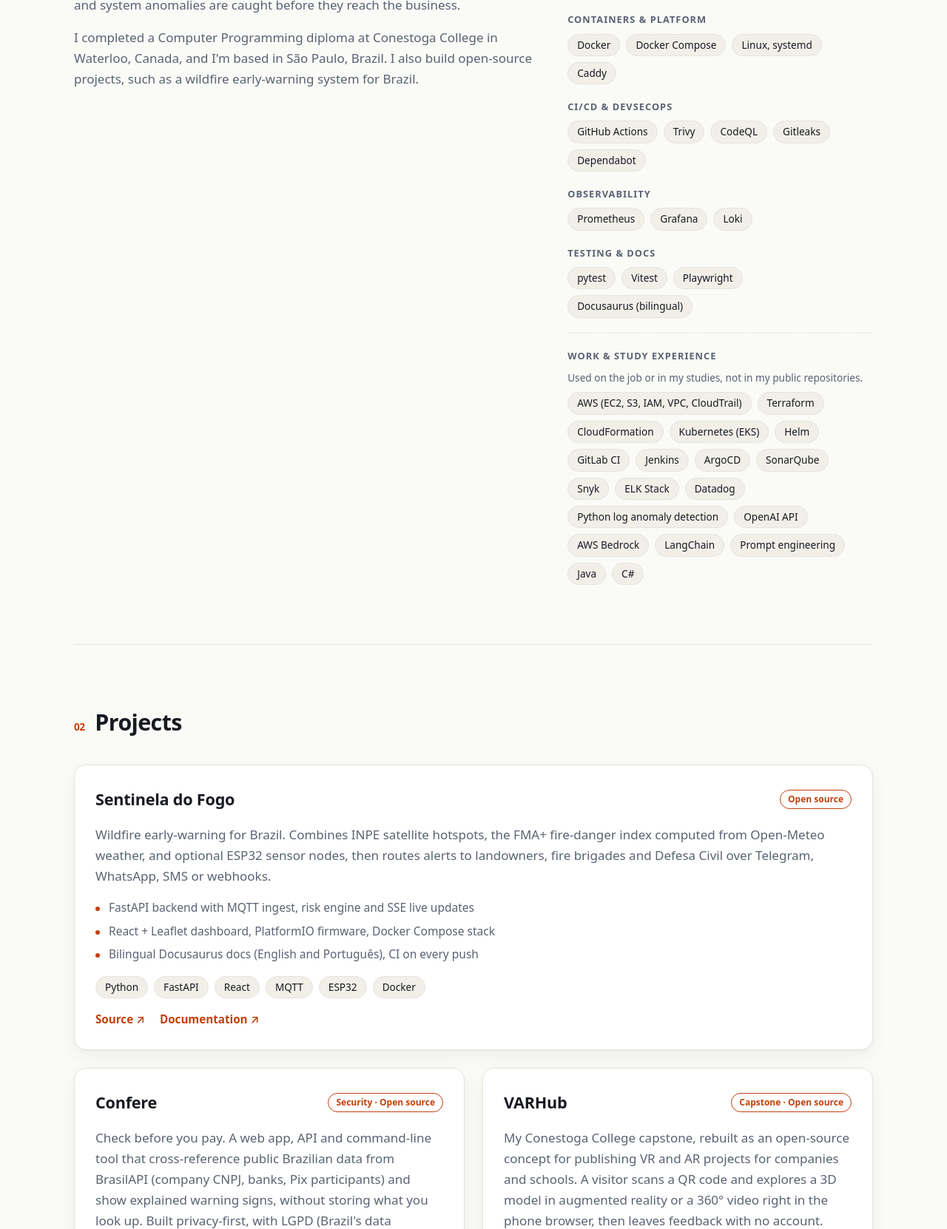
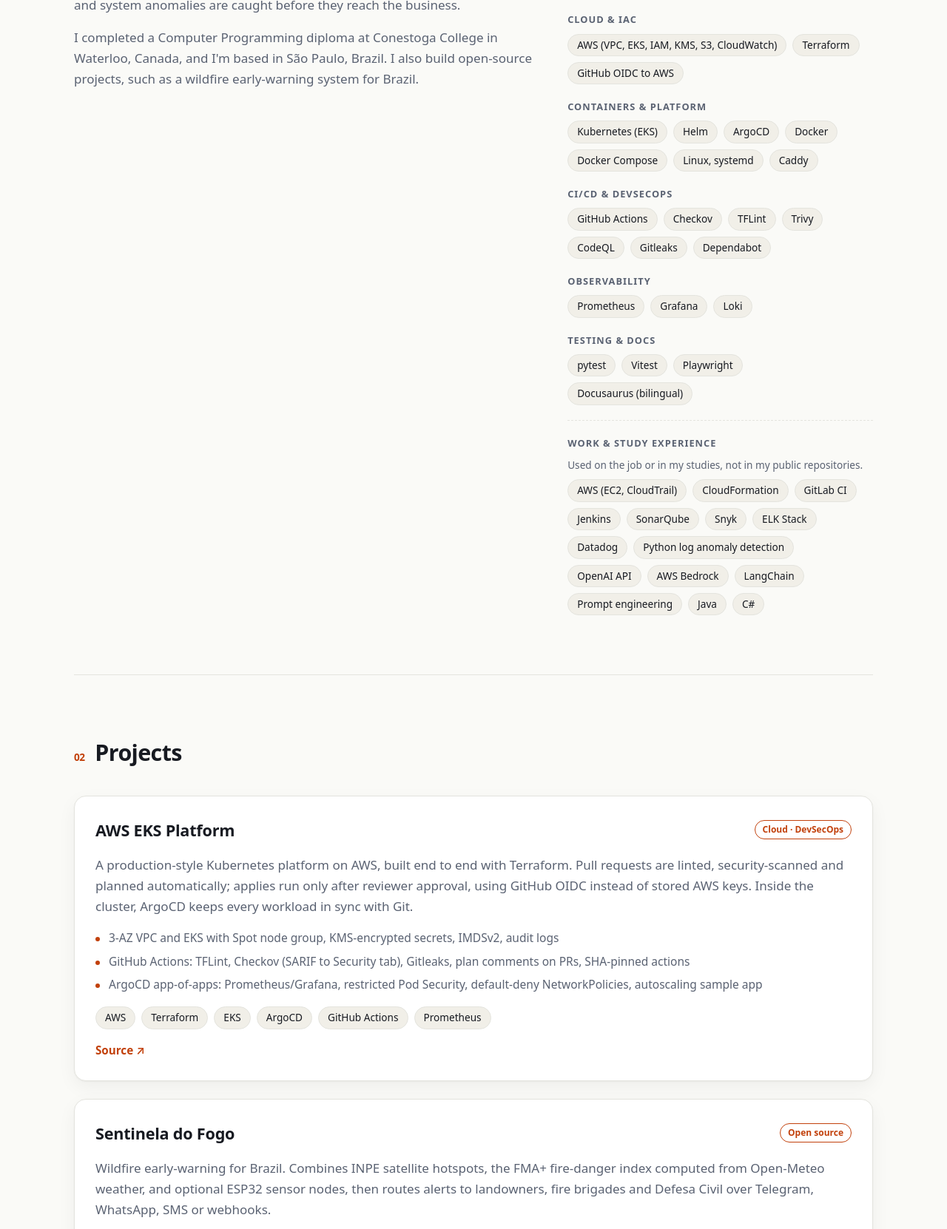
Before and after one commit to EttoreCSenatore/Portifolio, a plain HTML site: page index.html in a window 1280 px wide. Shown: the part 1125-2787 px from the top of the page at 74% size. Drawn offline with Linux system fonts and the light colour scheme.

Commit message:
Projects: add AWS EKS Platform; move AWS/Terraform/EKS/ArgoCD to public skills
Co-Authored-By: Claude Opus 5.5 <noreply@anthropic.com>
Claude-Session: https://claude.ai/code/session_01YTaZbAkTZeP4vwoisCkjhS

```diff
--- a/index.html
+++ b/index.html
@@ -63,11 +63,12 @@
         <div class="skills" aria-label="Skills">
           <div><h3>Development</h3><ul class="chips"><li>Python</li><li>TypeScript</li><li>Go</li><li>Rust</li><li>C/C++ (ESP32)</li><li>Bash</li><li>SQL</li><li>FastAPI</li><li>Node.js, Express</li><li>React</li><li>Svelte</li><li>Three.js</li></ul></div>
           <div><h3>Data &amp; messaging</h3><ul class="chips"><li>PostgreSQL</li><li>SQLite</li><li>RabbitMQ</li><li>MQTT</li></ul></div>
-          <div><h3>Containers &amp; platform</h3><ul class="chips"><li>Docker</li><li>Docker Compose</li><li>Linux, systemd</li><li>Caddy</li></ul></div>
-          <div><h3>CI/CD &amp; DevSecOps</h3><ul class="chips"><li>GitHub Actions</li><li>Trivy</li><li>CodeQL</li><li>Gitleaks</li><li>Dependabot</li></ul></div>
+          <div><h3>Cloud &amp; IaC</h3><ul class="chips"><li>AWS (VPC, EKS, IAM, KMS, S3, CloudWatch)</li><li>Terraform</li><li>GitHub OIDC to AWS</li></ul></div>
+          <div><h3>Containers &amp; platform</h3><ul class="chips"><li>Kubernetes (EKS)</li><li>Helm</li><li>ArgoCD</li><li>Docker</li><li>Docker Compose</li><li>Linux, systemd</li><li>Caddy</li></ul></div>
+          <div><h3>CI/CD &amp; DevSecOps</h3><ul class="chips"><li>GitHub Actions</li><li>Checkov</li><li>TFLint</li><li>Trivy</li><li>CodeQL</li><li>Gitleaks</li><li>Dependabot</li></ul></div>
           <div><h3>Observability</h3><ul class="chips"><li>Prometheus</li><li>Grafana</li><li>Loki</li></ul></div>
           <div><h3>Testing &amp; docs</h3><ul class="chips"><li>pytest</li><li>Vitest</li><li>Playwright</li><li>Docusaurus (bilingual)</li></ul></div>
-          <div class="exp"><h3>Work &amp; study experience</h3><p class="note">Used on the job or in my studies, not in my public repositories.</p><ul class="chips"><li>AWS (EC2, S3, IAM, VPC, CloudTrail)</li><li>Terraform</li><li>CloudFormation</li><li>Kubernetes (EKS)</li><li>Helm</li><li>GitLab CI</li><li>Jenkins</li><li>ArgoCD</li><li>SonarQube</li><li>Snyk</li><li>ELK Stack</li><li>Datadog</li><li>Python log anomaly detection</li><li>OpenAI API</li><li>AWS Bedrock</li><li>LangChain</li><li>Prompt engineering</li><li>Java</li><li>C#</li></ul></div>
+          <div class="exp"><h3>Work &amp; study experience</h3><p class="note">Used on the job or in my studies, not in my public repositories.</p><ul class="chips"><li>AWS (EC2, CloudTrail)</li><li>CloudFormation</li><li>GitLab CI</li><li>Jenkins</li><li>SonarQube</li><li>Snyk</li><li>ELK Stack</li><li>Datadog</li><li>Python log anomaly detection</li><li>OpenAI API</li><li>AWS Bedrock</li><li>LangChain</li><li>Prompt engineering</li><li>Java</li><li>C#</li></ul></div>
         </div>
       </div>
     </section>
@@ -75,6 +76,23 @@
     <section class="wrap section" id="projects">
       <h2 class="section-title"><span>02</span> Projects</h2>
       <div class="cards">
+
+        <article class="card featured">
+          <div class="card-head">
+            <h3>AWS EKS Platform</h3>
+            <span class="tag">Cloud · DevSecOps</span>
+          </div>
+          <p>A production-style Kubernetes platform on AWS, built end to end with Terraform. Pull requests are linted, security-scanned and planned automatically; applies run only after reviewer approval, using GitHub OIDC instead of stored AWS keys. Inside the cluster, ArgoCD keeps every workload in sync with Git.</p>
+          <ul class="bullets">
+            <li>3-AZ VPC and EKS with Spot node group, KMS-encrypted secrets, IMDSv2, audit logs</li>
+            <li>GitHub Actions: TFLint, Checkov (SARIF to Security tab), Gitleaks, plan comments on PRs, SHA-pinned actions</li>
+            <li>ArgoCD app-of-apps: Prometheus/Grafana, restricted Pod Security, default-deny NetworkPolicies, autoscaling sample app</li>
+          </ul>
+          <ul class="chips"><li>AWS</li><li>Terraform</li><li>EKS</li><li>ArgoCD</li><li>GitHub Actions</li><li>Prometheus</li></ul>
+          <div class="links">
+            <a href="https://github.com/EttoreCSenatore/aws-eks-platform" rel="noopener">Source</a>
+          </div>
+        </article>
 
         <article class="card featured">
           <div class="card-head">
```
